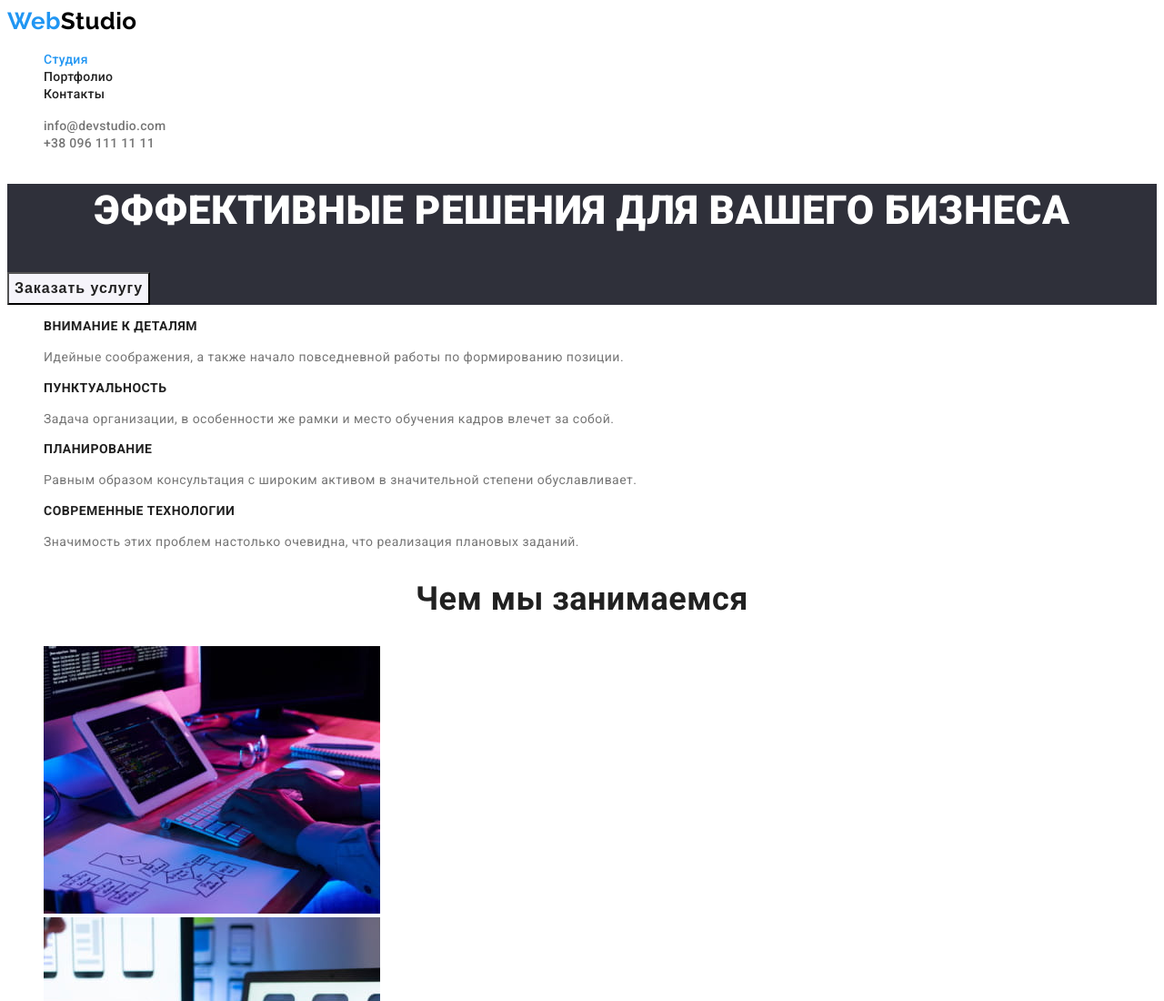
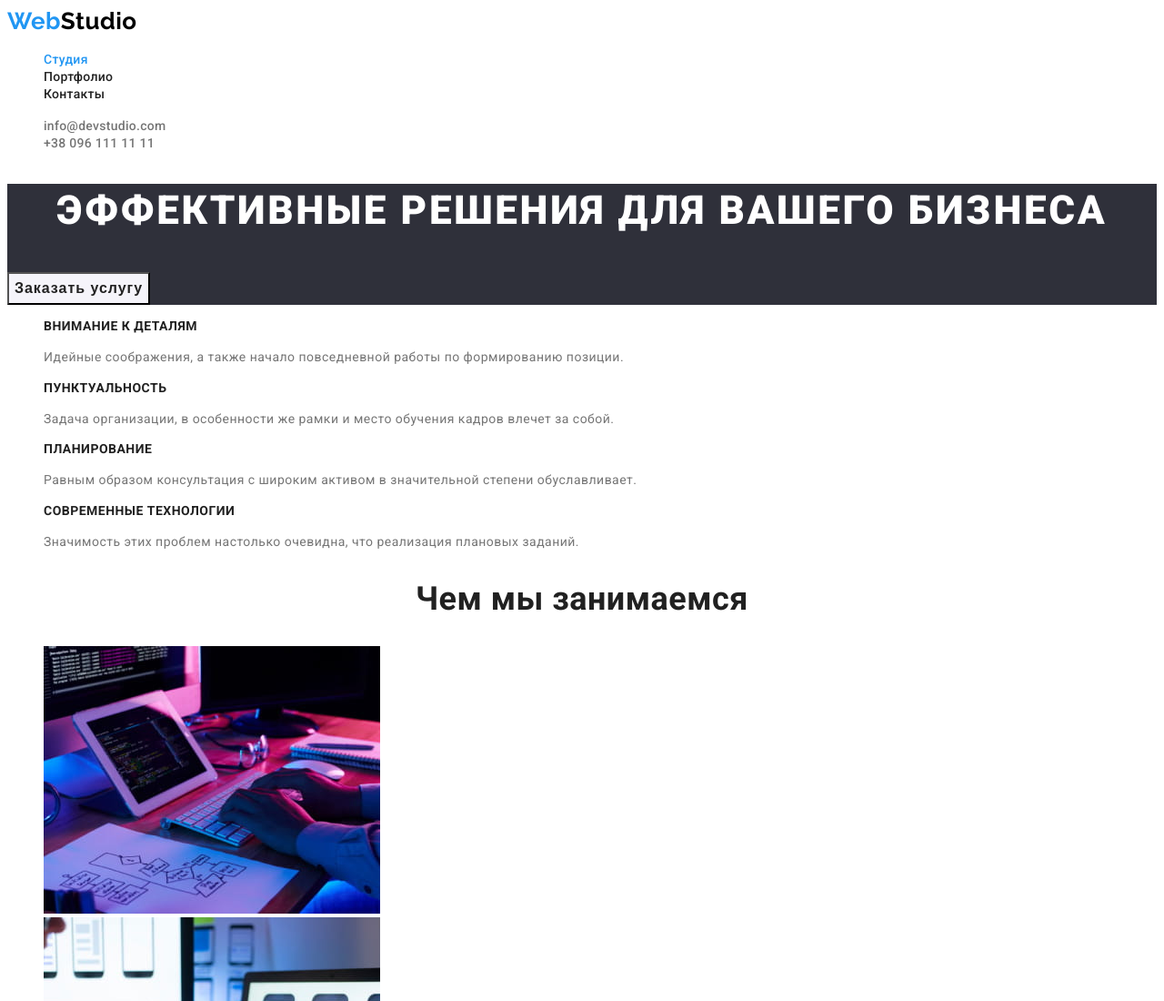
Before and after one commit to Industrialguard/goit-markup-hw-02, a plain HTML site: page index.html in a window 1280 px wide. Shown: the top 1100 px of the page at 91% size. Drawn offline with Linux system fonts and the light colour scheme.

Commit message:
Внесены правки в финальной версии
Свойства шрифта для заголовка героя

```diff
--- a/css/styles.css
+++ b/css/styles.css
@@ -76,6 +76,8 @@ body {
   font-size: 44px;
   line-height: 1.36;
   text-align: center;
+  text-transform: uppercase;
+  letter-spacing: 0.06em;
 }
 
 /*Button on Hero */
```
